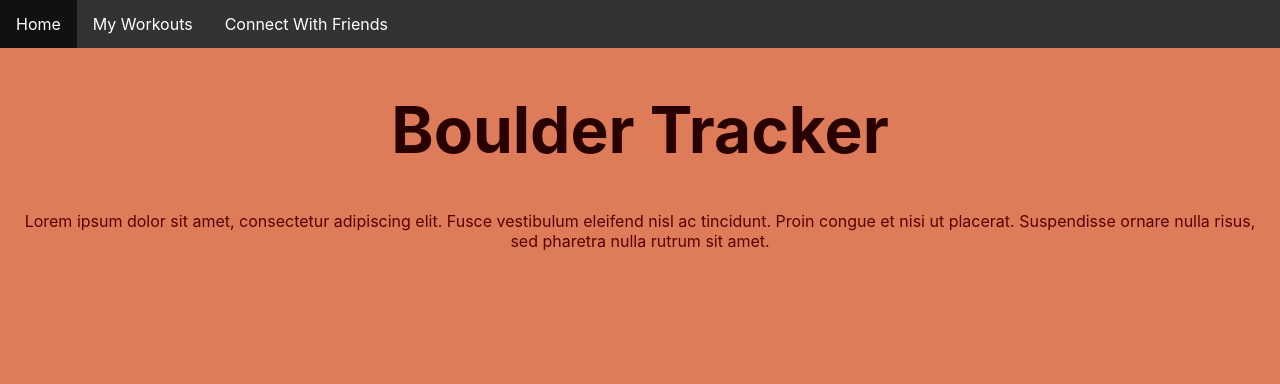
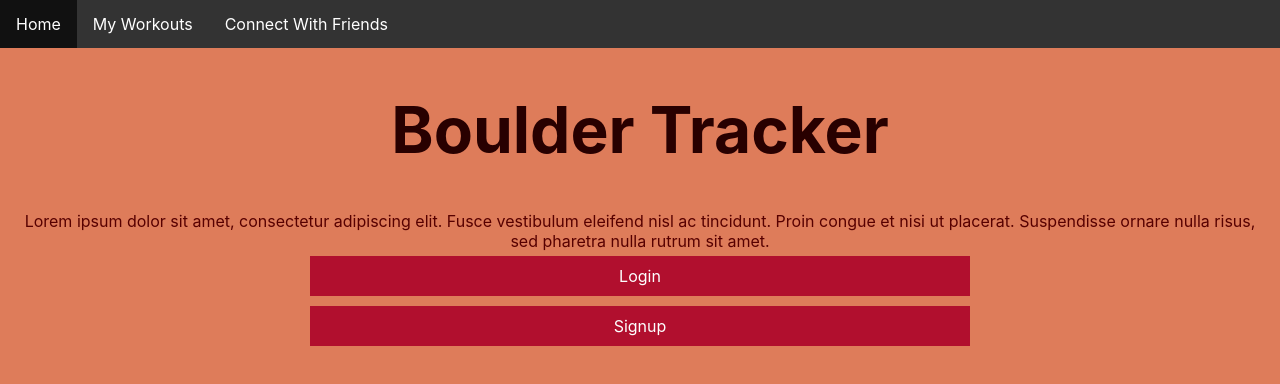
Before and after one commit to Anthonysokolov/boulder-tracker-frontend, a React (Create React App) app: page / in a window 1280 px wide. Shown: the top 384 px of the page. Built offline with nearby package versions, Linux system fonts and the light colour scheme.

Commit message:
added buttons to home page

```diff
--- a/src/components/views/home.js
+++ b/src/components/views/home.js
@@ -1,5 +1,6 @@
 import React, { Component } from "react";
 import Navbar from "./../containers/navbar";
+import Button from "./Button";
 
 import "../../styles/common.css";
 
@@ -18,6 +19,10 @@ class Home extends Component {
         <Navbar />
         <h1 className="title"> Boulder Tracker </h1>
         <p className="subtitle">Lorem ipsum dolor sit amet, consectetur adipiscing elit. Fusce vestibulum eleifend nisl ac tincidunt. Proin congue et nisi ut placerat. Suspendisse ornare nulla risus, sed pharetra nulla rutrum sit amet.</p>
+        <div className="centered">
+          <Button shape="long">Login</Button>
+          <Button shape="long">Signup</Button>
+        </div>
       </div>
     );
   }
--- a/src/styles/common.css
+++ b/src/styles/common.css
@@ -13,3 +13,7 @@ body {
 	text-align: center;
 	margin: 0px 20px;
 }
+
+.centered {
+	text-align: center;
+}
```
